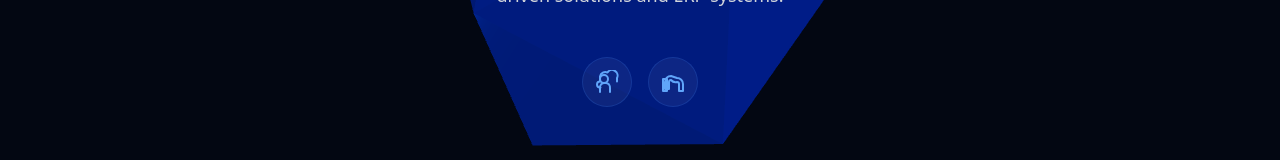
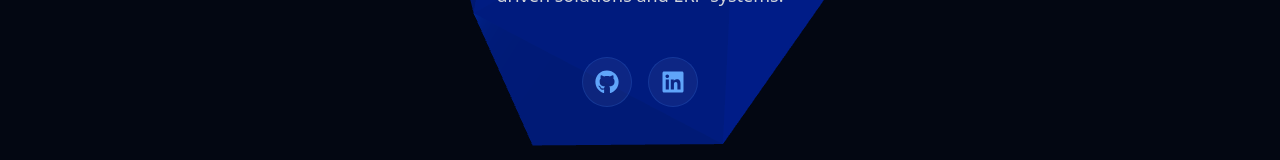
Before and after one commit to abhinav308/portfolio, a React (Vite) app: page / in a window 1280 px wide. Shown: the part 511-671 px from the top of the page. Built offline with nearby package versions, Linux system fonts and the light colour scheme.

Commit message:
Update: Real GitHub and LinkedIn brand icons using react-icons

```diff
--- a/package.json
+++ b/package.json
@@ -16,6 +16,7 @@
     "lucide-react": "^1.16.0",
     "react": "^19.2.6",
     "react-dom": "^19.2.6",
+    "react-icons": "^5.6.0",
     "three": "^0.184.0"
   },
   "devDependencies": {
--- a/src/App.tsx
+++ b/src/App.tsx
@@ -1,5 +1,6 @@
 import { useState } from 'react'
 import { Menu, X } from 'lucide-react'
+import { FaGithub, FaLinkedin } from 'react-icons/fa'
 import { motion, AnimatePresence } from 'framer-motion'
 import Hero3D from './components/Hero3D'
 import About from './components/About'
@@ -88,10 +89,10 @@ function Hero3DSection() {
           </p>
 <div className="flex justify-center gap-4">
              <a href="https://github.com" target="_blank" className="p-3 bg-white/5 rounded-full hover:bg-blue-500/20 transition-colors border border-blue-500/20" aria-label="GitHub">
-               <svg xmlns="http://www.w3.org/2000/svg" width="24" height="24" viewBox="0 0 24 24" fill="none" stroke="currentColor" strokeWidth="2" strokeLinecap="round" strokeLinejoin="round" className="text-blue-400"><path d="M15 22v-4a4.8 4.8 0 0 0-1-3.5 4.4 4.4 0 0 0-4-1.5 4.4 4.4 0 0 0-4 1.5 4.8 4.8 0 0 0-1 3.5v4"/><circle cx="9" cy="9" r="4"/><path d="M22 11.5V8A5.5 5.5 0 0 0 12.5 2.5 5.5 5.5 0 0 0 5 6.5v5a3 3 0 0 0 0 6h.5"/></svg>
+               <FaGithub size={24} className="text-blue-400" />
              </a>
              <a href="https://linkedin.com" target="_blank" className="p-3 bg-white/5 rounded-full hover:bg-blue-500/20 transition-colors border border-blue-500/20" aria-label="LinkedIn">
-               <svg xmlns="http://www.w3.org/2000/svg" width="24" height="24" viewBox="0 0 24 24" fill="none" stroke="currentColor" strokeWidth="2" strokeLinecap="round" strokeLinejoin="round" className="text-blue-400"><path d="M16 8a6 6 0 0 1 6 6v7h-4v-7a2 2 0 0 0-2-2 6 6 0 0 1-6-2 2 2 0 0 0-2 2v7h-4v-7a6 6 0 0 1 6-6z"/><rect width="4" height="12" x="2" y="9"/></svg>
+               <FaLinkedin size={24} className="text-blue-400" />
              </a>
            </div>
         </div>
--- a/src/components/Contact.tsx
+++ b/src/components/Contact.tsx
@@ -1,6 +1,7 @@
 import { useState } from 'react'
 import { motion } from 'framer-motion'
 import { Mail } from 'lucide-react'
+import { FaLinkedin, FaGithub } from 'react-icons/fa'
 
 export default function Contact() {
   const [formData, setFormData] = useState({
@@ -45,7 +46,7 @@ export default function Contact() {
                 target="_blank"
                 className="flex items-center gap-3 text-gray-300 hover:text-blue-400 transition-colors"
               >
-                <svg xmlns="http://www.w3.org/2000/svg" width="20" height="20" viewBox="0 0 24 24" fill="none" stroke="currentColor" strokeWidth="2" strokeLinecap="round" strokeLinejoin="round" className="text-blue-400"><path d="M16 8a6 6 0 0 1 6 6v7h-4v-7a2 2 0 0 0-2-2 6 6 0 0 1-6-2 2 2 0 0 0-2 2v7h-4v-7a6 6 0 0 1 6-6z"/><rect width="4" height="12" x="2" y="9"/></svg>
+                <FaLinkedin size={20} className="text-blue-400" />
                 LinkedIn Profile
               </a>
               <a
@@ -53,7 +54,7 @@ export default function Contact() {
                 target="_blank"
                 className="flex items-center gap-3 text-gray-300 hover:text-blue-400 transition-colors"
               >
-                <svg xmlns="http://www.w3.org/2000/svg" width="20" height="20" viewBox="0 0 24 24" fill="none" stroke="currentColor" strokeWidth="2" strokeLinecap="round" strokeLinejoin="round" className="text-blue-400"><path d="M15 22v-4a4.8 4.8 0 0 0-1-3.5 4.4 4.4 0 0 0-4-1.5 4.4 4.4 0 0 0-4 1.5 4.8 4.8 0 0 0-1 3.5v4"/><circle cx="9" cy="9" r="4"/><path d="M22 11.5V8A5.5 5.5 0 0 0 12.5 2.5 5.5 5.5 0 0 0 5 6.5v5a3 3 0 0 0 0 6h.5"/></svg>
+                <FaGithub size={20} className="text-blue-400" />
                 GitHub Profile
               </a>
             </div>
--- a/src/components/Projects.tsx
+++ b/src/components/Projects.tsx
@@ -1,4 +1,5 @@
 import { motion } from 'framer-motion'
+import { FaGithub } from 'react-icons/fa'
 import GlassCard from './GlassCard'
 
 export default function Projects() {
@@ -45,7 +46,7 @@ export default function Projects() {
                    target="_blank"
                    className="inline-flex items-center gap-2 px-4 py-2 bg-blue-500/20 text-blue-300 rounded-lg hover:bg-blue-500/30 transition-colors border border-blue-500/20"
                  >
-                  <svg xmlns="http://www.w3.org/2000/svg" width="16" height="16" viewBox="0 0 24 24" fill="none" stroke="currentColor" strokeWidth="2" strokeLinecap="round" strokeLinejoin="round"><path d="M15 22v-4a4.8 4.8 0 0 0-1-3.5 4.4 4.4 0 0 0-4-1.5 4.4 4.4 0 0 0-4 1.5 4.8 4.8 0 0 0-1 3.5v4"/><circle cx="9" cy="9" r="4"/><path d="M22 11.5V8A5.5 5.5 0 0 0 12.5 2.5 5.5 5.5 0 0 0 5 6.5v5a3 3 0 0 0 0 6h.5"/></svg>
+                   <FaGithub size={16} />
                    View on GitHub
                  </a>
               </GlassCard>
```
Also changed, not shown: 1 other file (tests, documents, lock files or other folders). Lines whose indentation alone changed are shown as unchanged.
